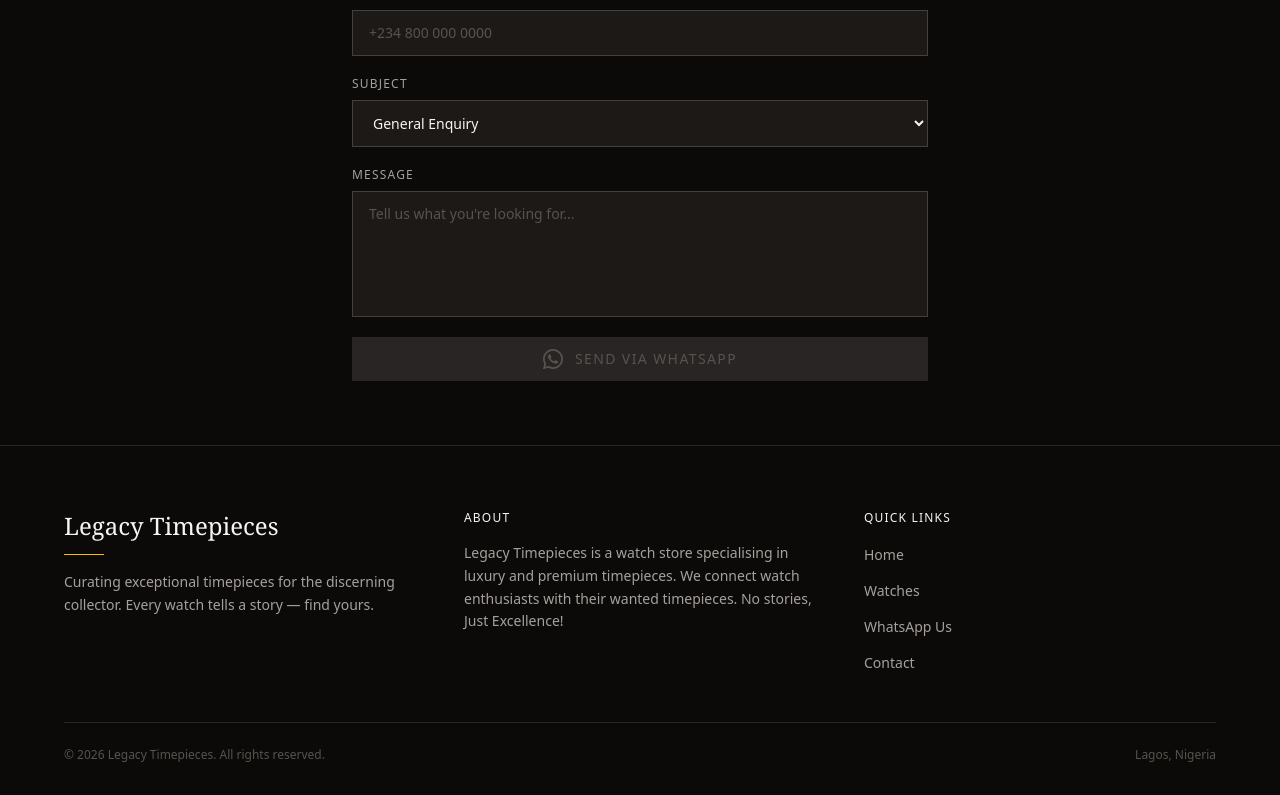
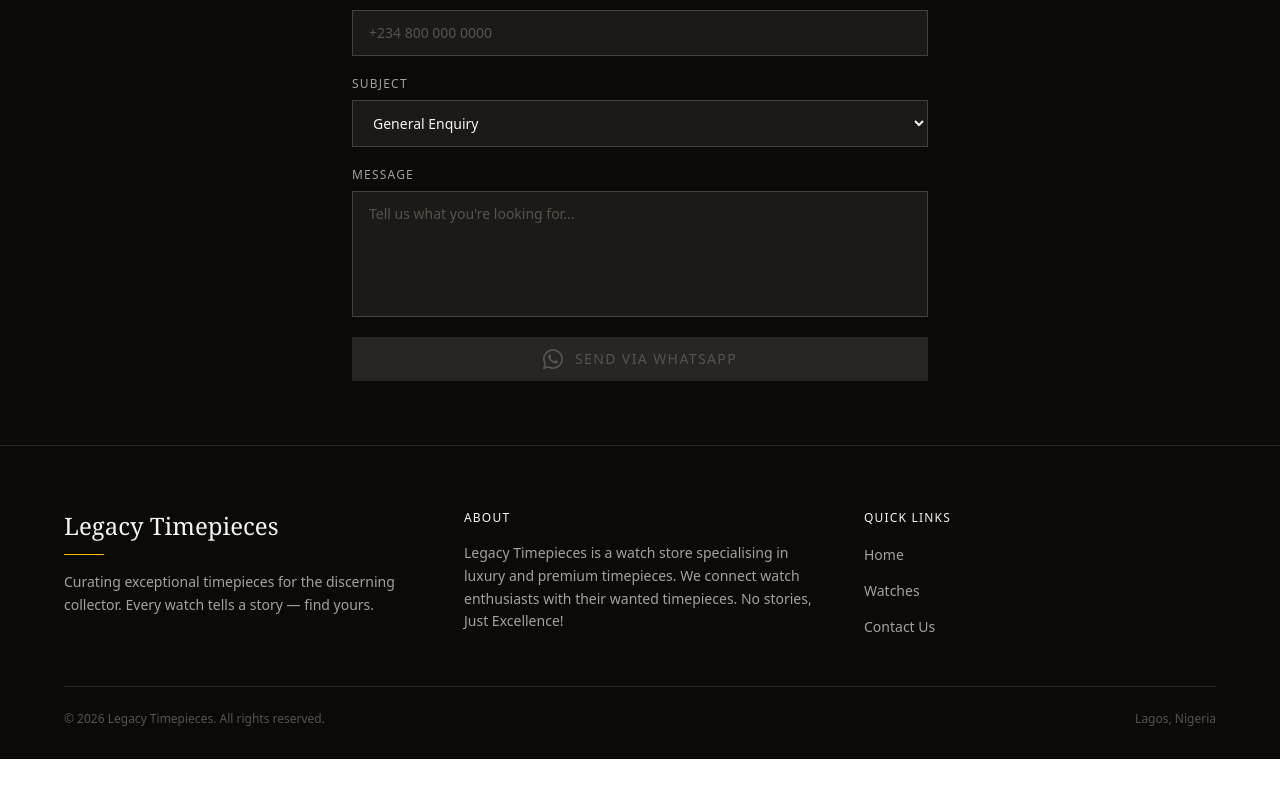
Before and after one commit to D-Bop/LT, a Next.js app: page /contact in a window 1280 px wide. Shown: the part 561-1356 px from the top of the page. After the commit the page ends 1320 px from the top, so only its background shows below. Built offline with nearby package versions, Linux system fonts and the light colour scheme.

Commit message:
fixed whatsapp number error and edited footer

```diff
--- a/components/ContactForm.tsx
+++ b/components/ContactForm.tsx
@@ -4,7 +4,7 @@
 import { useState } from "react";
 import { motion } from "framer-motion";
 
-const WHATSAPP_NUMBER = "2348012345678"; // ✏️ your number here
+const WHATSAPP_NUMBER = "2347036820374";
 
 export default function ContactForm() {
   const [formData, setFormData] = useState({
--- a/components/Footer.tsx
+++ b/components/Footer.tsx
@@ -1,7 +1,7 @@
 // components/Footer.tsx
 import Link from "next/link";
 
-const WHATSAPP_NUMBER = "2348012345678"; // ✏️ your number here
+const WHATSAPP_NUMBER = "2347036820374";
 const WHATSAPP_URL = `https://wa.me/${WHATSAPP_NUMBER}`;
 
 export default function Footer() {
@@ -63,16 +63,8 @@
                 rel="noopener noreferrer"
                 className="text-stone-400 hover:text-amber-400 transition-colors duration-300 text-sm font-sans"
               >
-                WhatsApp Us
+                Contact Us
               </a>
-            </li>
-            <li>
-                <Link
-                    href="/contact"
-                    className="text-stone-400 hover:text-amber-400 transition-colors duration-300 text-sm font-sans"
-                >
-                    Contact
-                </Link>
             </li>
           </ul>
         </div>
```
